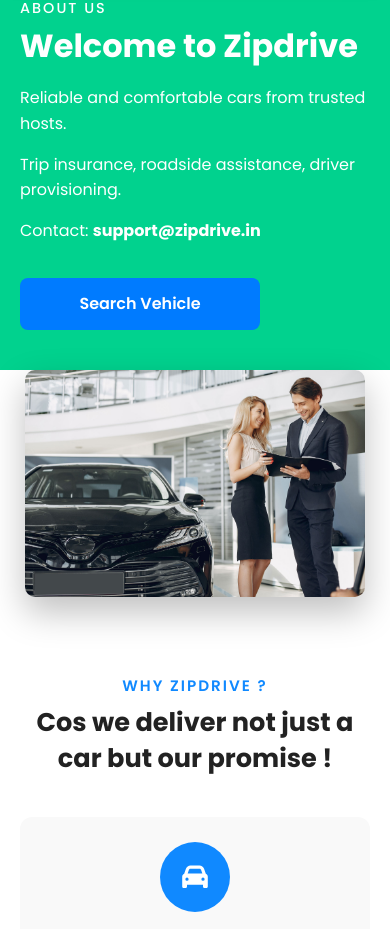
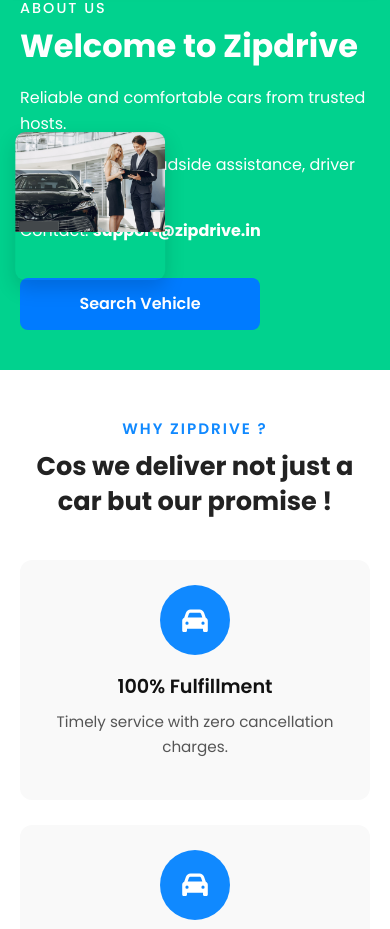
Before and after one commit to Chetanya2001/car-rent-app-frontend, a React (Vite) app: page / in a window 390 px wide. Shown: the part 2637-3566 px from the top of the page. Built offline with nearby package versions, Linux system fonts and the light colour scheme.

Commit message:
new responsive

```diff
--- a/src/pages/Home/Home.css
+++ b/src/pages/Home/Home.css
@@ -1150,11 +1150,12 @@
     line-height: 1.6;
   }
 
-  .about-image {
-    position: static;
-    transform: none;
-    text-align: center;
-    padding: 0 25px 30px;
+  .about-image img {
+    width: 90%;
+    max-width: 280px; /* ✅ CHANGE FROM 100% to 280px */
+    height: auto;
+    border-radius: 10px;
+    box-shadow: 0 8px 20px rgba(0, 0, 0, 0.15); /* ✅ ADD THIS */
   }
 
   .about-image img {
@@ -1548,7 +1549,12 @@
   .info-icon {
     max-width: 50px;
   }
-
+  .about-image img {
+    width: 70%; /* Responsive width */
+    height: auto;
+    border-radius: 10px;
+    box-shadow: 0 8px 20px rgba(0, 0, 0, 0.15);
+  }
   .info-box {
     width: 90%;
     max-width: 700px;
@@ -1556,12 +1562,35 @@
     margin: 30px auto;
   }
 }
+@media (max-width: 1840px) {
+  .info-icon {
+    max-width: 50px;
+  }
+  .about-image img {
+    width: 70%; /* Responsive width */
+    height: auto;
+    padding-bottom: 3rem;
+    border-radius: 10px;
+    box-shadow: 0 8px 20px rgba(0, 0, 0, 0.15);
+  }
+  .info-box {
+    width: 90%;
+    max-width: 700px;
+    left: 0;
+    margin: 30px auto;
+  }
+}
 
 @media (max-width: 1024px) {
   .info-icon {
     max-width: 45px;
   }
-
+  .about-image img {
+    width: 60%;
+    height: auto;
+    border-radius: 10px;
+    box-shadow: 0 8px 20px rgba(0, 0, 0, 0.15);
+  }
   .info-box {
     width: 85%;
     max-width: 600px;
```
